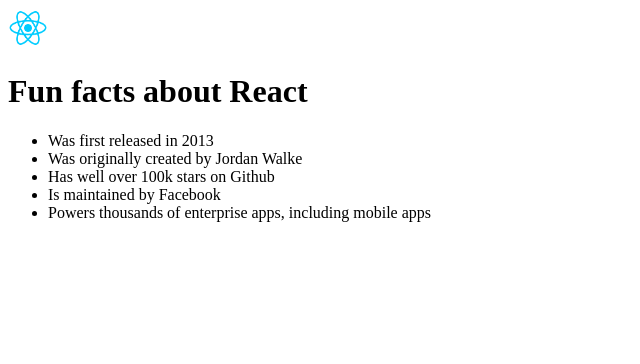
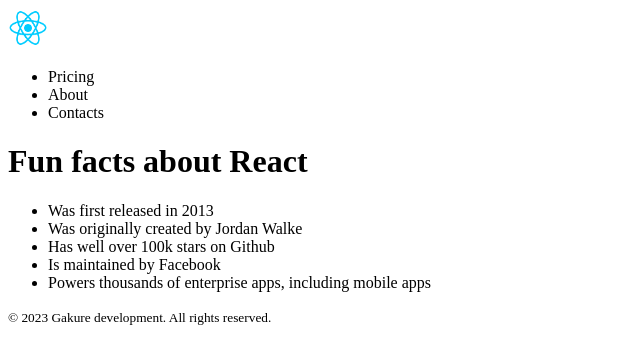
Before and after one commit to Njaaga-Gakure/reactStaticPage, a React (Vite) app: page / in a window 1280 px wide. Shown: the top 364 px of the page, without its empty margins (0-640 px from the left). Built offline with nearby package versions, Linux system fonts and the light colour scheme.

Commit message:
Create parent and child components

```diff
--- a/src/App.jsx
+++ b/src/App.jsx
@@ -1,7 +1,21 @@
-function MainContent() {
+import React from "react";
+
+function Header(){
     return (
-            <div>
+        <header>
             <img src="./react-logo.png" width="40px" alt="react logo"/>
+            <ul>
+                <li>Pricing</li>
+                <li>About</li>
+                <li>Contacts</li>
+            </ul>
+        </header>
+    )
+
+}
+function MainContent(){
+    return (
+        <>
             <h1>Fun facts about React</h1>
             <ul>
                 <li>Was first released in 2013</li>
@@ -10,7 +24,24 @@
                 <li>Is maintained by Facebook</li>
                 <li>Powers thousands of enterprise apps, including mobile apps</li>
             </ul>
-            </div>
+        </>
     )
 }
-export default MainContent
+function Footer(){
+    return (
+        <footer>
+            <small>© 2023 Gakure development. All rights reserved.</small>
+        </footer>
+    )
+
+}
+
+export function Page(){
+        return (
+            <>
+                <Header />
+                <MainContent />
+                <Footer />
+            </>
+        )
+}
--- a/src/main.jsx
+++ b/src/main.jsx
@@ -1,9 +1,9 @@
 import React from 'react'
 import ReactDOM from 'react-dom/client'
-import MainContent from './App'
+import {Page} from './App'
 
 /**
  * the old React way
  * ReactDOM.render(< MainContent />, document.getElementById("root"))
  **/
-ReactDOM.createRoot(document.getElementById("root")).render(<MainContent />)
+ReactDOM.createRoot(document.getElementById("root")).render(<Page />)
```
Lines whose indentation alone changed are shown as unchanged.
